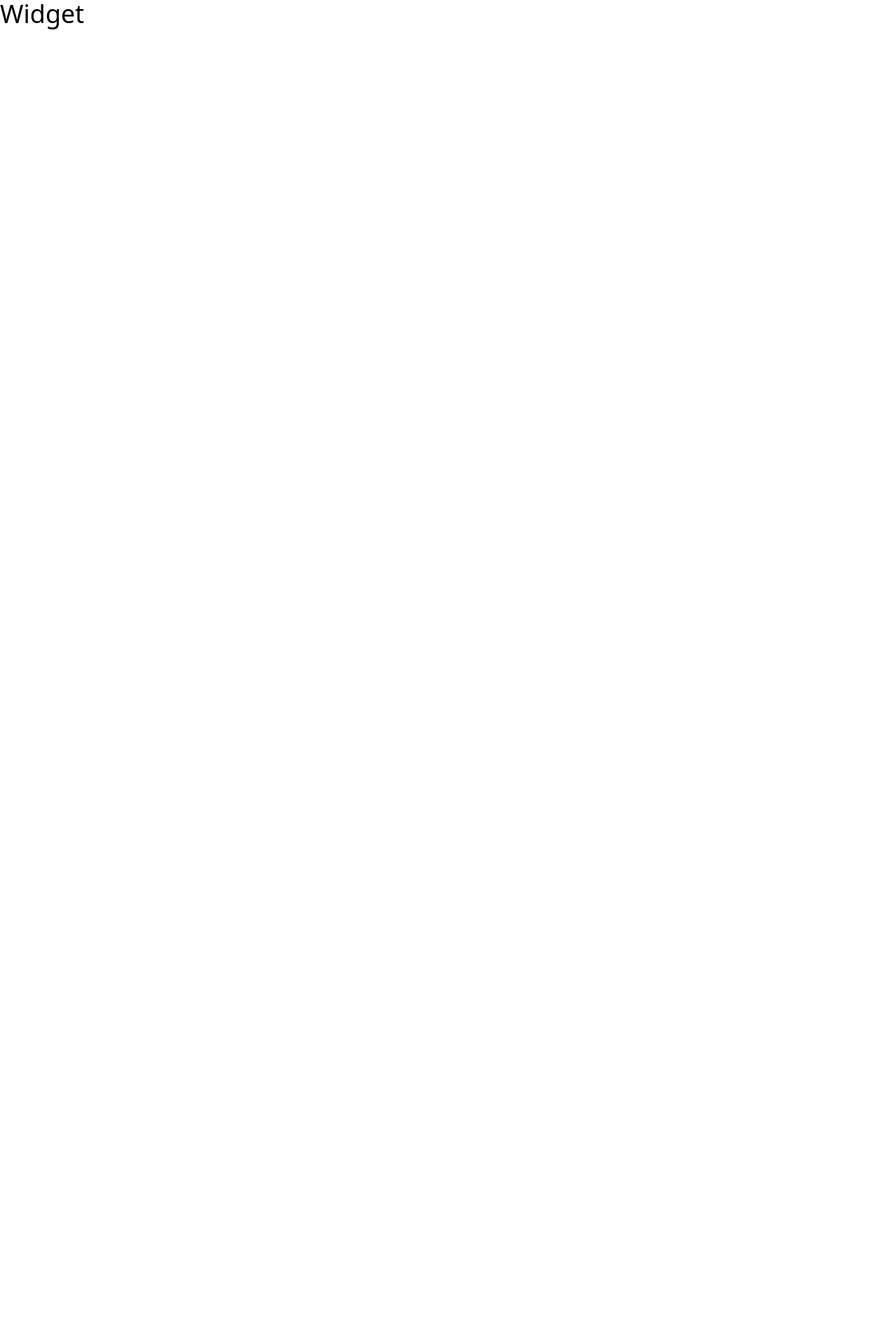
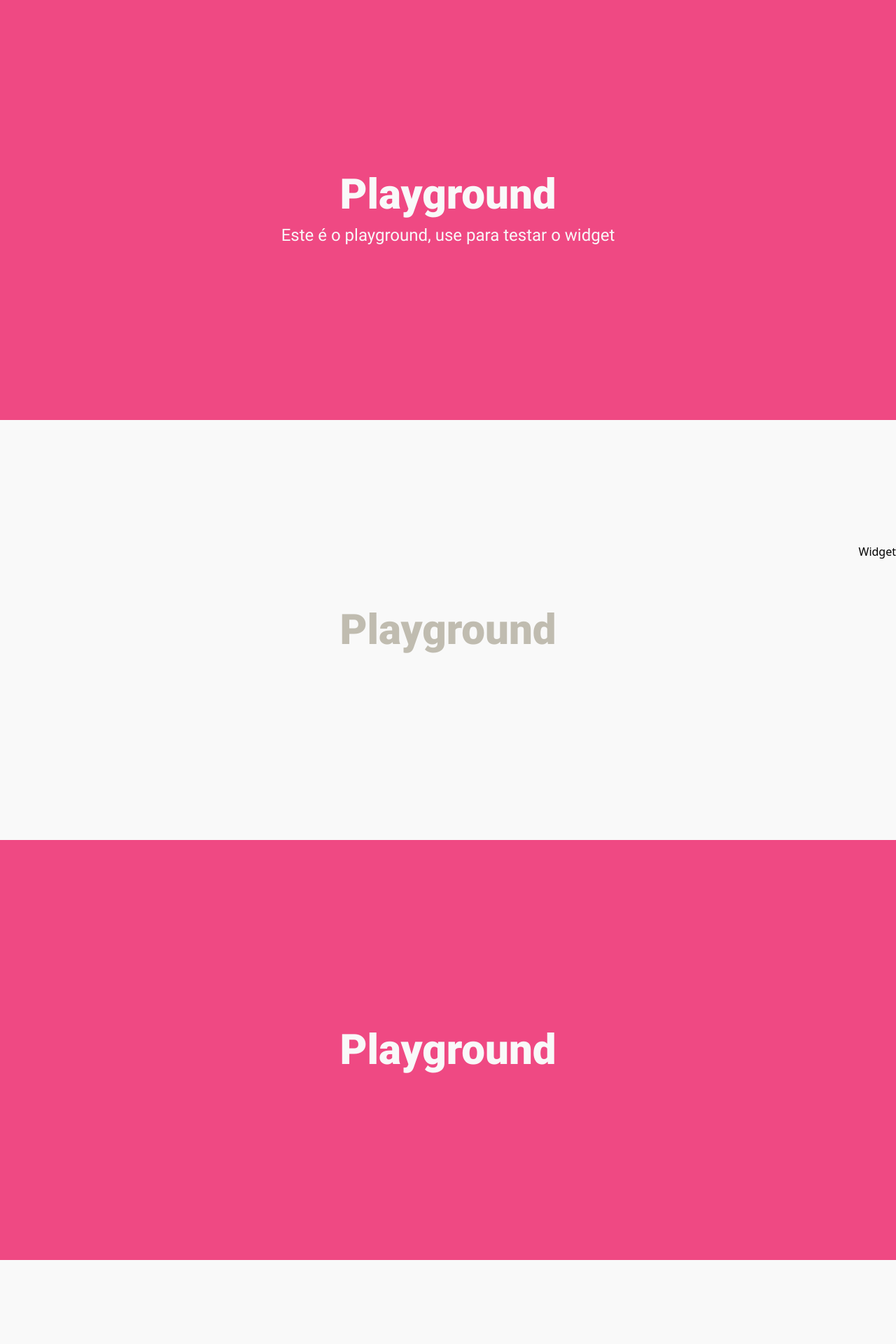
Before and after one commit to Mardoniosc/widget-vue, a Vue app: page / in a window 1280 px wide. Shown: the top 1920 px of the page at 70% size. Before the commit the page ends 800 px from the top, so only its background shows below. Built offline with nearby package versions, Linux system fonts and the light colour scheme.

Commit message:
Configurando playground

```diff
--- a/src/App.vue
+++ b/src/App.vue
@@ -1,11 +1,12 @@
 <template>
-  <h1 class="text-4xl">Widget</h1>
+  <widget />
 </template>
 
 <script lang="ts">
 import { defineComponent } from 'vue'
+import Widget from './views/Widget/index.vue'
 
 export default defineComponent({
-
+  components: { Widget }
 })
 </script>
--- a/src/main.ts
+++ b/src/main.ts
@@ -1,8 +1,17 @@
 import { createApp } from 'vue'
+import Playground from './views/Playground/index.vue'
 import App from './App.vue'
+import { setup } from './utils/bootstrap'
 
 import '@/assets/css/tailwind.css'
 import '@/assets/css/fonts.css'
 import 'animate.css'
 
-createApp(App).mount('#app')
+setup({
+  onProduction: () => {
+    createApp(App).mount('#app')
+  },
+  onDevelopment: () => {
+    createApp(Playground).mount('#app')
+  }
+})
--- /dev/null
+++ b/src/utils/bootstrap.ts
@@ -0,0 +1,13 @@
+interface SetupPayload {
+  onProduction: () => void;
+  onDevelopment: () => void;
+}
+
+export function setup ({ onProduction, onDevelopment }: SetupPayload): void {
+  if (process.env.NODE_EN !== 'production') {
+    onDevelopment()
+    return
+  }
+
+  onProduction()
+}
--- /dev/null
+++ b/src/views/Playground/index.vue
@@ -0,0 +1,24 @@
+<!-- eslint-disable vue/multi-word-component-names -->
+<template>
+  <div class="w-full h-3/4 flex flex-col justify-center items-center bg-brand-main">
+    <h1 class="text-6xl font-black text-brand-gray">Playground</h1>
+    <p class="text-2xl mt-3 font-regular text-brand-gray">Este é o playground, use para testar o widget</p>
+  </div>
+  <div class="w-full h-3/4 flex flex-col justify-center items-center bg-brand-gray">
+    <h1 class="text-6xl font-black text-brand-graydark">Playground</h1>
+  </div>
+  <div class="w-full h-3/4 flex flex-col justify-center items-center bg-brand-main">
+    <h1 class="text-6xl font-black text-brand-gray">Playground</h1>
+  </div>
+  <div class="w-full h-3/4 flex flex-col justify-center items-center bg-brand-gray">
+    <h1 class="text-6xl font-black text-brand-graydark">Playground</h1>
+  </div>
+  <widget></widget>
+</template>
+<script>
+import { defineComponent } from 'vue'
+import Widget from '../Widget/index.vue'
+export default defineComponent({
+  components: { Widget }
+})
+</script>
--- /dev/null
+++ b/src/views/Widget/index.vue
@@ -0,0 +1,11 @@
+<!-- eslint-disable vue/multi-word-component-names -->
+<template>
+  <div class="fixed bottom-0 right-0">
+    <h1>Widget</h1>
+  </div>
+</template>
+<script>
+export default {
+
+}
+</script>
```
